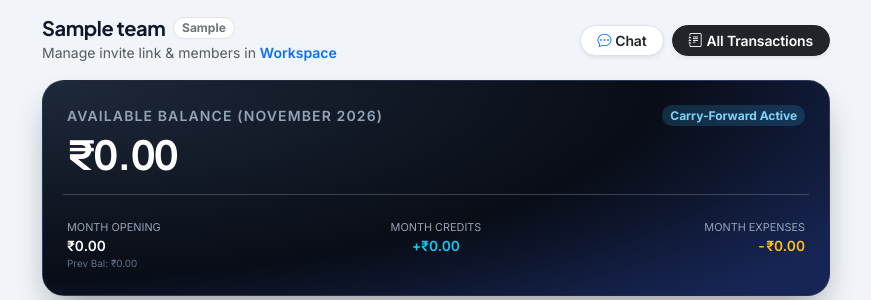
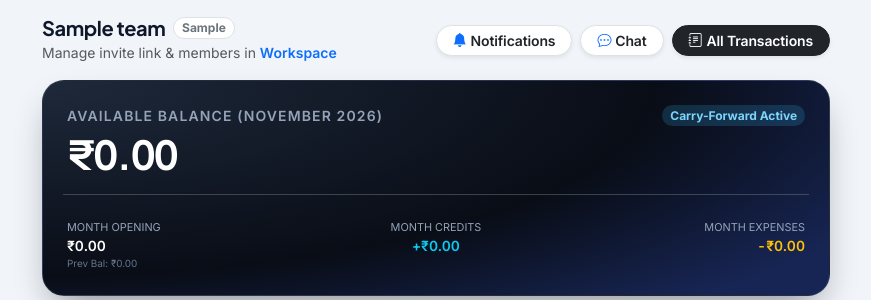
Before and after one commit to Bmk265/Tharvatha-Cheptha, a Flask app: page / in a window 1280 px wide. Shown: the part 57-357 px from the top of the page, without its empty margins (204-1075 px from the left). Run offline with Flask 3, Linux system fonts and the light colour scheme; a user stored in the database is signed in; tables that the repository leaves empty hold one stand-in row (values such as "Sample post"); grey boxes marked "Sample" are stand-in pictures.

Commit message:
Update dashboard.html

```diff
--- a/templates/dashboard.html
+++ b/templates/dashboard.html
@@ -11,7 +11,13 @@
     </div>
     <small class="text-muted">Manage invite link & members in <a href="{{ url_for('profile') }}" class="text-decoration-none fw-semibold">Workspace</a></small>
   </div>
-  <div class="d-flex gap-2">
+  <div class="d-flex gap-2 flex-wrap">
+    <button type="button" class="btn btn-sm btn-white bg-white border rounded-pill px-3 shadow-sm position-relative" data-bs-toggle="modal" data-bs-target="#notificationsModal">
+      <i class="bi bi-bell-fill text-primary me-1"></i>Notifications
+      {% if unread_notifications_count > 0 %}
+        <span class="badge bg-danger rounded-pill ms-1">{{ unread_notifications_count }}</span>
+      {% endif %}
+    </button>
     <a href="{{ url_for('chat') }}" class="btn btn-sm btn-white bg-white border rounded-pill px-3 shadow-sm">
       <i class="bi bi-chat-dots text-primary me-1"></i>Chat
     </a>
```
